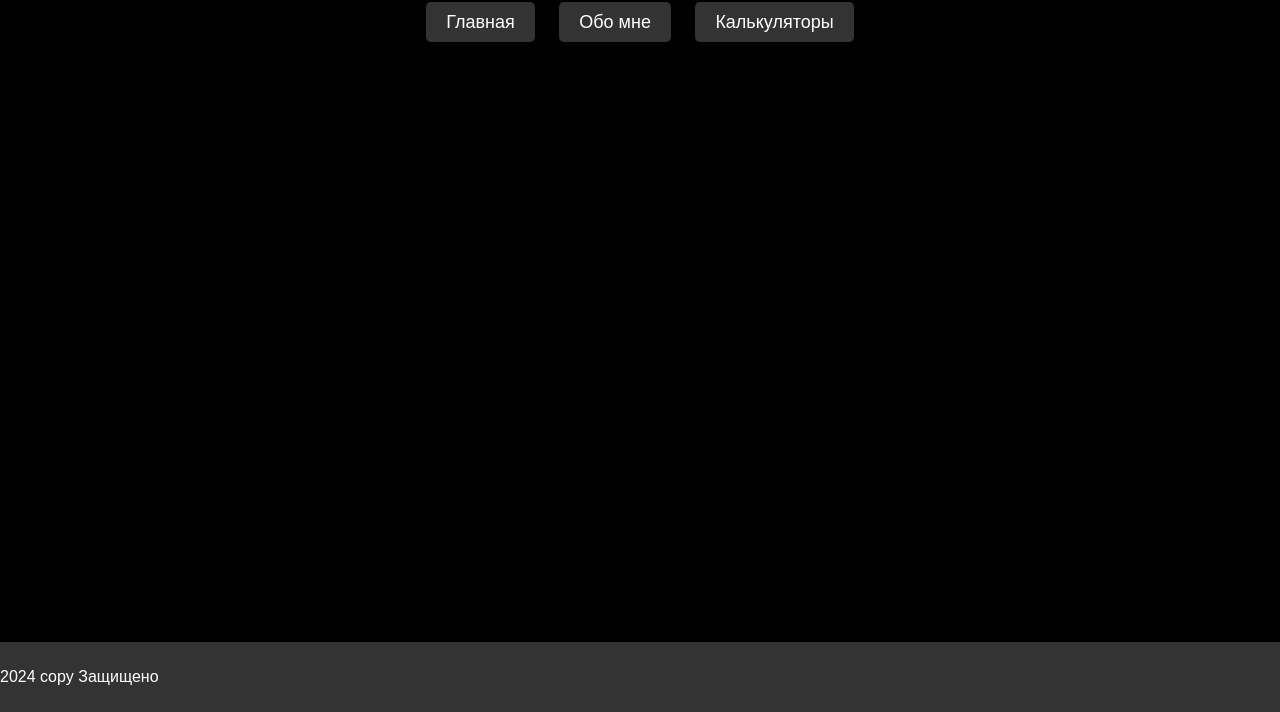
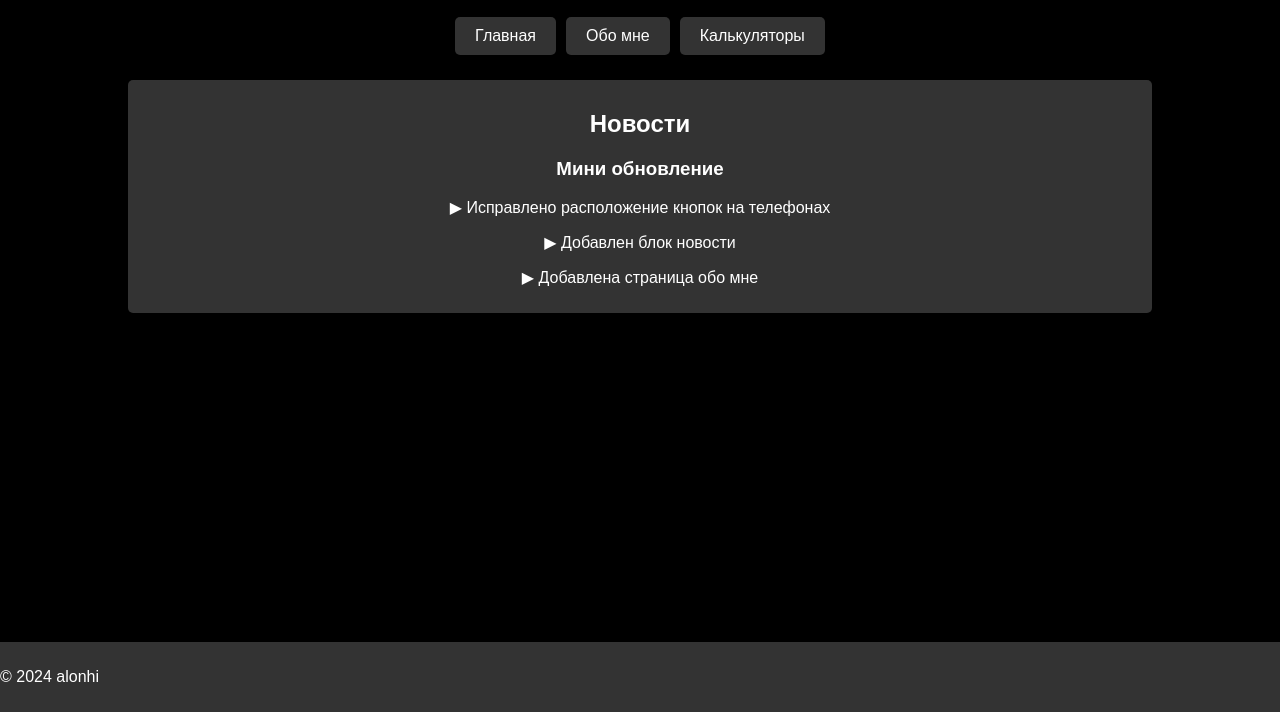
Before and after one commit to alonhi123/alonhi123.github.io, a plain HTML site: page index.html in a window 1280 px wide. Shown: the part 88-800 px from the top of the page. Drawn offline with Linux system fonts and the light colour scheme.

Commit message:
Update index.html

```diff
--- a/index.html
+++ b/index.html
@@ -3,7 +3,7 @@
 <head>
     <meta charset="UTF-8">
     <meta name="viewport" content="width=device-width, initial-scale=1.0">
-    <title>Главная страница</title>
+    <title>alonhi</title>
     <style>
         body {
             background-color: black;
@@ -20,6 +20,9 @@
         }
         .top-buttons {
             margin-bottom: 20px;
+            display: flex;
+            flex-wrap: wrap;
+            justify-content: center;
         }
         .button {
             background-color: #333;
@@ -28,8 +31,17 @@
             border: none;
             border-radius: 5px;
             text-decoration: none;
-            margin: 0 10px;
-            font-size: 18px;
+            margin: 5px;
+            font-size: 16px; /* Уменьшили размер шрифта для небольших экранов */
+        }
+        .news-section {
+            margin-top: 20px;
+            padding: 10px;
+            background-color: #333;
+            border-radius: 5px;
+        }
+        .news-item {
+            margin-bottom: 10px;
         }
         .footer {
             position: fixed;
@@ -43,15 +55,25 @@
 </head>
 <body>
     <div class="container">
-        <h1>Главная страница</h1>
+        <h1>Главная</h1>
         <div class="top-buttons">
             <a href="index.html" class="button">Главная</a>
-            <a href="404.html" class="button">Обо мне</a>
-            <a href="./calcategory/index.html" class="button">Калькуляторы</a>
+            <a href="../about/index.html" class="button">Обо мне</a>
+            <a href="./calccategory/index.html" class="button">Калькуляторы</a>
+        </div>
+        <div class="news-section">
+            <h2>Новости</h2>
+            <div class="news-item">
+                <h3>Мини обновление</h3>
+                <p>▶ Исправлено расположение кнопок на телефонах</p>
+                <p>▶ Добавлен блок новости</p>
+                <p>▶ Добавлена страница обо мне</p>
+
+            </div>
         </div>
     </div>
     <div class="footer">
-        <p class="copyright">2024 copy Защищено</p>
+        <p class="copyright">© 2024 alonhi</p>
     </div>
 </body>
 </html>
```
